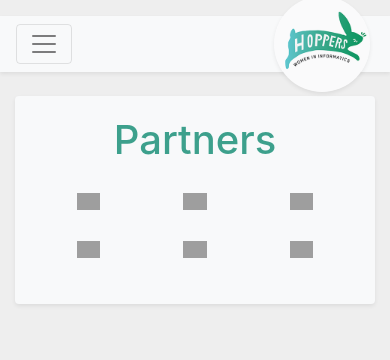
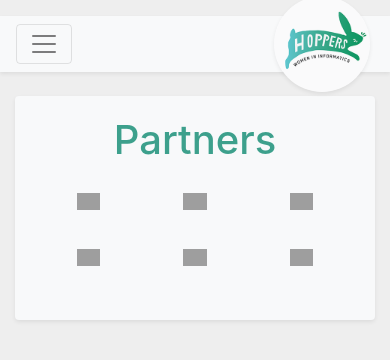
Before and after one commit to JMaio/hoppers-website, a Jekyll site: the page built from _pages/partners.html, in a window 390 px wide. Shown: the top 360 px of the page. Built offline with Jekyll 4.4.1, drawn with Linux system fonts in a browser that asks for light colours; grey boxes are pictures that could not be loaded.

Commit message:
update partners page

```diff
--- a/_pages/partners.html
+++ b/_pages/partners.html
@@ -4,7 +4,7 @@
 
 <div class="container">
   {% for row in site.data.partners %}
-  <div class="row justify-content-around text-center mb-4 mb-md-5">
+  <div class="row partner-row justify-content-around text-center">
     {% for partner in row %}
       <div class="col-{{ partner.col | plus: 2}} col-md-{{ partner.col }}">
         <img src="{{ site.baseurl }}/assets/img/partners/{{ partner.img }}.png" alt="" class="mw-100 mx-auto" style="max-height: 120px">
--- a/assets/css/style.scss
+++ b/assets/css/style.scss
@@ -125,3 +125,10 @@
 .text-category {
   color: $hoppers-green;
 }
+
+.partner-row {
+  margin-bottom: 5rem;
+  @media (max-width: 576px) {
+    margin-bottom: 2rem;
+  }
+}
```
